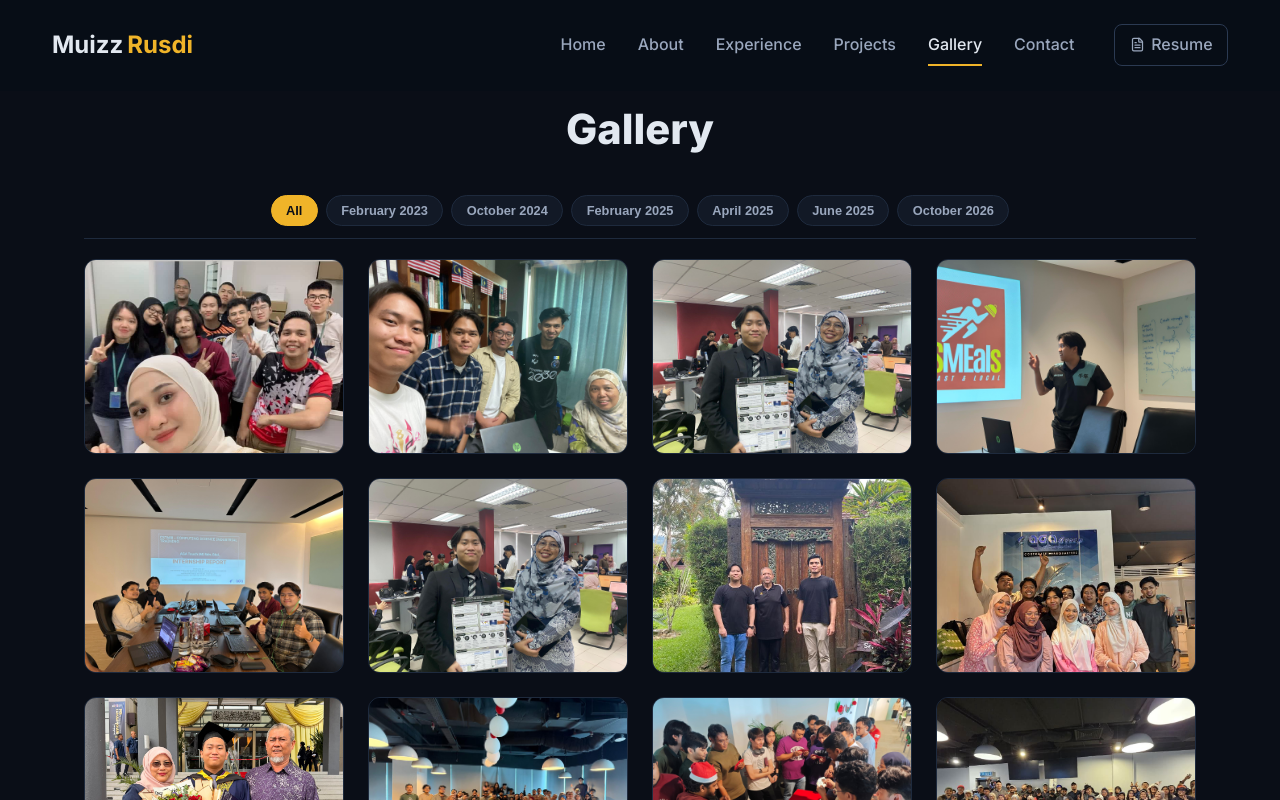
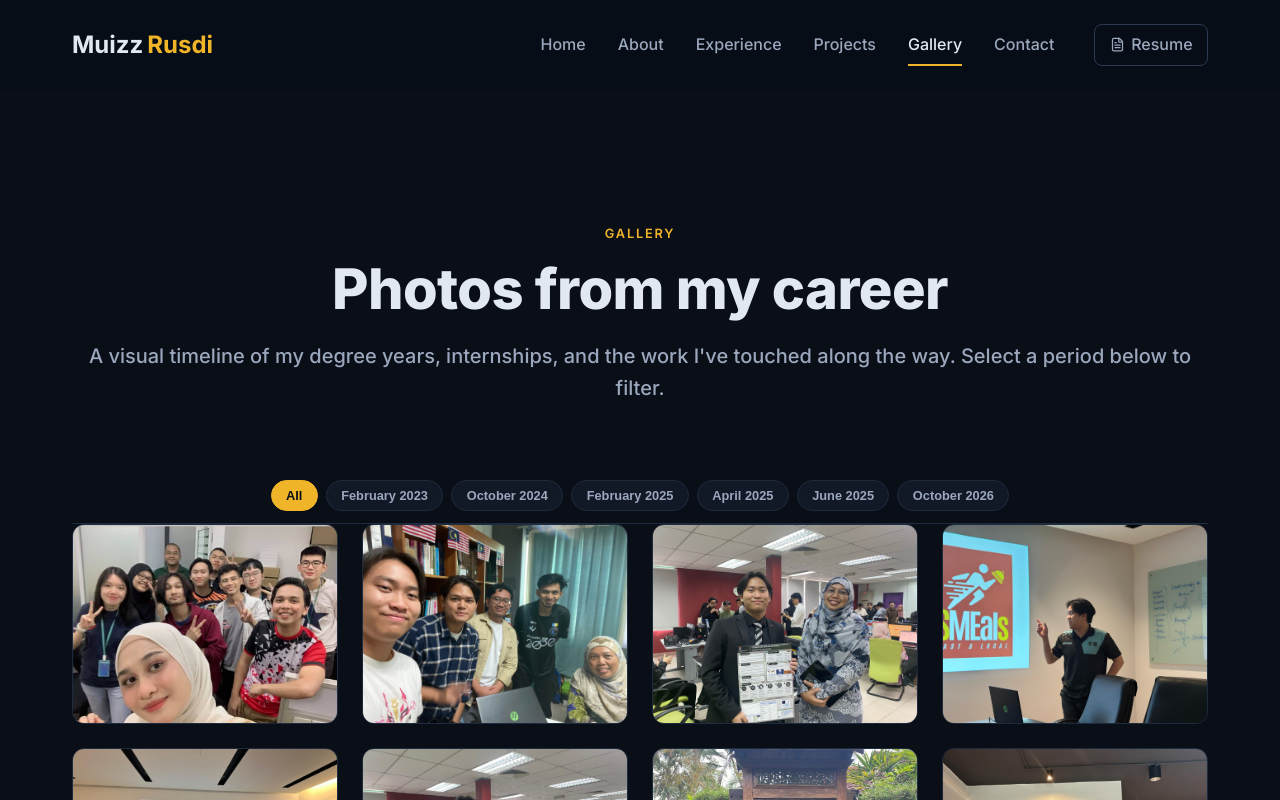
Before and after one commit to Muizz67/2026-portfolio, a React (Create React App) app: page /gallery in a window 1280 px wide. Shown: the top 800 px of the page. Built offline with nearby package versions, Linux system fonts and the light colour scheme.

Commit message:
Gallery page: page-matching transitions, shared header, content-only component, clean build

```diff
--- a/src/components/CareerPhotos.js
+++ b/src/components/CareerPhotos.js
@@ -1,17 +1,20 @@
-import React, { useMemo, useRef, useState } from 'react';
+import React, { useCallback, useMemo, useRef, useState } from 'react';
 import { motion, AnimatePresence } from 'framer-motion';
 import { X, ChevronLeft, ChevronRight } from 'lucide-react';
 import { careerPhotos } from '../data/careerPhotos';
 
 /**
- * Gallery — a full-page, Google Images–style photo gallery.
+ * Gallery content — a full-page, Google Images–style photo gallery.
+ *
+ * This component owns the filter bar, the image grid, and the lightbox. It is
+ * mounted inside the page's section by the consuming page (Gallery.js), which
+ * owns the section header (eyebrow + title + subtitle) and the page-level
+ * transitions.
  *
  * Props:
  *   photos       — array of { id, date, caption, image } (defaults to all 16).
  *   lightbox     — whether clicking a thumbnail opens the lightbox (default true).
- *   title        — section heading (default "Gallery").
- *   showFilters  — show the date-filter pills (default true). Turn off for a
- *                  compact recap strip on the Experience page.
+ *   showFilters  — show the date-filter pills (default true).
  *
  * Layout:
  *   - A sticky date filter bar ("All" + one pill per distinct month+year).
@@ -19,12 +22,9 @@ import { careerPhotos } from '../data/careerPhotos';
  *     on hover (dates are no longer printed on the cards).
  *   - Clicking a card opens a larger lightbox with prev/next.
  */
-const CAREER_PHOTO_DIR = 'assets/photos';
-
 export default function CareerPhotos({
   photos = careerPhotos,
   lightbox = true,
-  title = 'Gallery',
   showFilters = true,
 }) {
   const [open, setOpen] = useState(false);
@@ -61,9 +61,13 @@ export default function CareerPhotos({
   };
 
   const close = () => setOpen(false);
-  const goTo = (i) => setIndex(i);
-  const prev = () => goTo((index - 1 + filtered.length) % filtered.length);
-  const next = () => goTo((index + 1) % filtered.length);
+  const goTo = useCallback((i) => setIndex(i), []);
+  const prev = useCallback(() => {
+    goTo((index - 1 + filtered.length) % filtered.length);
+  }, [goTo, index, filtered.length]);
+  const next = useCallback(() => {
+    goTo((index + 1) % filtered.length);
+  }, [goTo, index, filtered.length]);
 
   // Close on Escape, and navigate with arrow keys while the lightbox is open.
   React.useEffect(() => {
@@ -75,7 +79,7 @@ export default function CareerPhotos({
     };
     window.addEventListener('keydown', onKey);
     return () => window.removeEventListener('keydown', onKey);
-  }, [open, index, filtered.length]);
+  }, [open, index, filtered.length, prev, next]);
 
   // Lock body scroll while the lightbox is open (same pattern as the project modal).
   React.useEffect(() => {
@@ -86,23 +90,11 @@ export default function CareerPhotos({
     }
   }, [open]);
 
-  if (photos.length === 0) {
-    return (
-      <section className="gallery-section">
-        <div className="container">
-          <h2 className="gallery-title">{title}</h2>
-          <p className="gallery-empty">No photos yet.</p>
-        </div>
-      </section>
-    );
-  }
+  if (photos.length === 0) return null;
 
   return (
-    <section className="gallery-section">
-      <div className="container">
-        <h2 className="gallery-title">{title}</h2>
-
-        {showFilters && lightbox && (
+    <>
+      {showFilters && (
         <div className="gallery-filter-bar" role="tablist" aria-label="Filter by date">
           <button
             type="button"
@@ -148,7 +140,6 @@ export default function CareerPhotos({
             <figcaption className="gallery-caption">{photo.caption}</figcaption>
           </figure>
         ))}
-        </div>
       </div>
 
       {/* Lightbox overlay */}
@@ -224,6 +215,6 @@ export default function CareerPhotos({
           </motion.div>
         )}
       </AnimatePresence>
-    </section>
+    </>
   );
 }
--- a/src/pages/Gallery.css
+++ b/src/pages/Gallery.css
@@ -1,36 +1,18 @@
 .gallery-page {
-  display: flex;
-  min-height: 100vh;
   padding-top: 6rem;
   background: var(--bg-primary);
+  min-height: 100vh;
 }
 
-.gallery-section {
-  flex: 1 1 auto;
-  display: flex;
-  flex-direction: column;
-  min-height: calc(100vh - 6rem);
-  overflow-y: auto;
-  padding: 0 0 3rem;
-}
-
-.container {
-  width: 100%;
-  max-width: 1240px;
-  margin: 0 auto;
-  padding: 0 2rem;
-  display: flex;
-  flex-direction: column;
-  gap: 1.25rem;
-  flex: 1 1 auto;
-}
-
-.gallery-title {
-  font-size: clamp(1.8rem, 4vw, 2.6rem);
-  font-weight: 800;
-  color: var(--text-primary);
-  text-align: center;
-  margin: 0;
+/* ---- Shared section header, in the style of the other pages ---- */
+.section-eyebrow {
+  display: block;
+  font-size: 0.8rem;
+  font-weight: 600;
+  letter-spacing: 0.14em;
+  text-transform: uppercase;
+  color: var(--accent);
+  margin-bottom: 0.75rem;
 }
 
 /* ---- Filter bar ---- */
--- a/src/pages/Gallery.js
+++ b/src/pages/Gallery.js
@@ -1,21 +1,42 @@
 import React from 'react';
-import { Link } from 'react-router-dom';
+import { motion } from 'framer-motion';
+import { useInView } from 'react-intersection-observer';
 import CareerPhotos from '../components/CareerPhotos';
-import '../pages/Gallery.css';
+import { careerPhotos } from '../data/careerPhotos';
+import { makePageVariants } from '../components/PageVariants';
+import './Gallery.css';
 
-/**
- * Gallery page — a full-page, Google Images–style photo gallery.
- *
- * The component owns the filter bar, the image grid, the hover captions, and
- * the lightbox. This page simply mounts it and lets the gallery fill the
- * viewport.
- */
+// Same page-reveal transition used by the About / Experience / Projects pages.
+const { containerVariants, itemVariants } = makePageVariants(0.15, 0.08, 22);
+
 const Gallery = () => {
+  const [ref, inView] = useInView({ threshold: 0.03, triggerOnce: true });
+
   return (
     <div className="gallery-page">
-      <section className="gallery-section">
+      <section className="section" ref={ref}>
         <div className="container">
-          <CareerPhotos title="Gallery" />
+          <motion.div
+            variants={containerVariants}
+            initial="hidden"
+            animate={inView ? 'visible' : 'hidden'}
+          >
+            <motion.div
+              variants={itemVariants}
+              className="section-header text-center mb-16"
+            >
+              <span className="section-eyebrow">Gallery</span>
+              <h1 className="text-title mb-4">Photos from my career</h1>
+              <p className="text-subtitle">
+                A visual timeline of my degree years, internships, and the work I've
+                touched along the way. Select a period below to filter.
+              </p>
+            </motion.div>
+
+            <motion.div variants={itemVariants}>
+              <CareerPhotos photos={careerPhotos} />
+            </motion.div>
+          </motion.div>
         </div>
       </section>
     </div>
```
Lines whose indentation alone changed are shown as unchanged.
